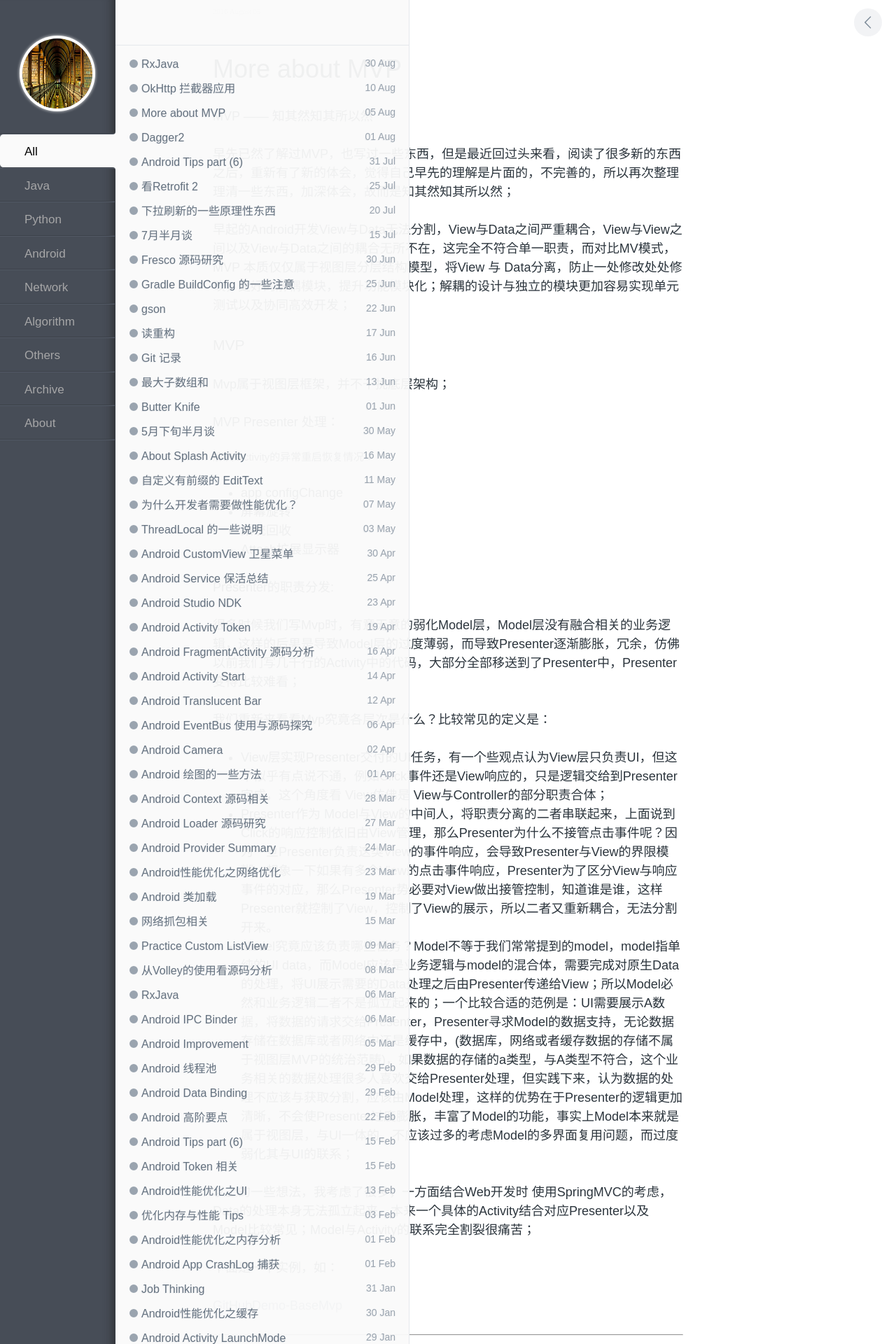
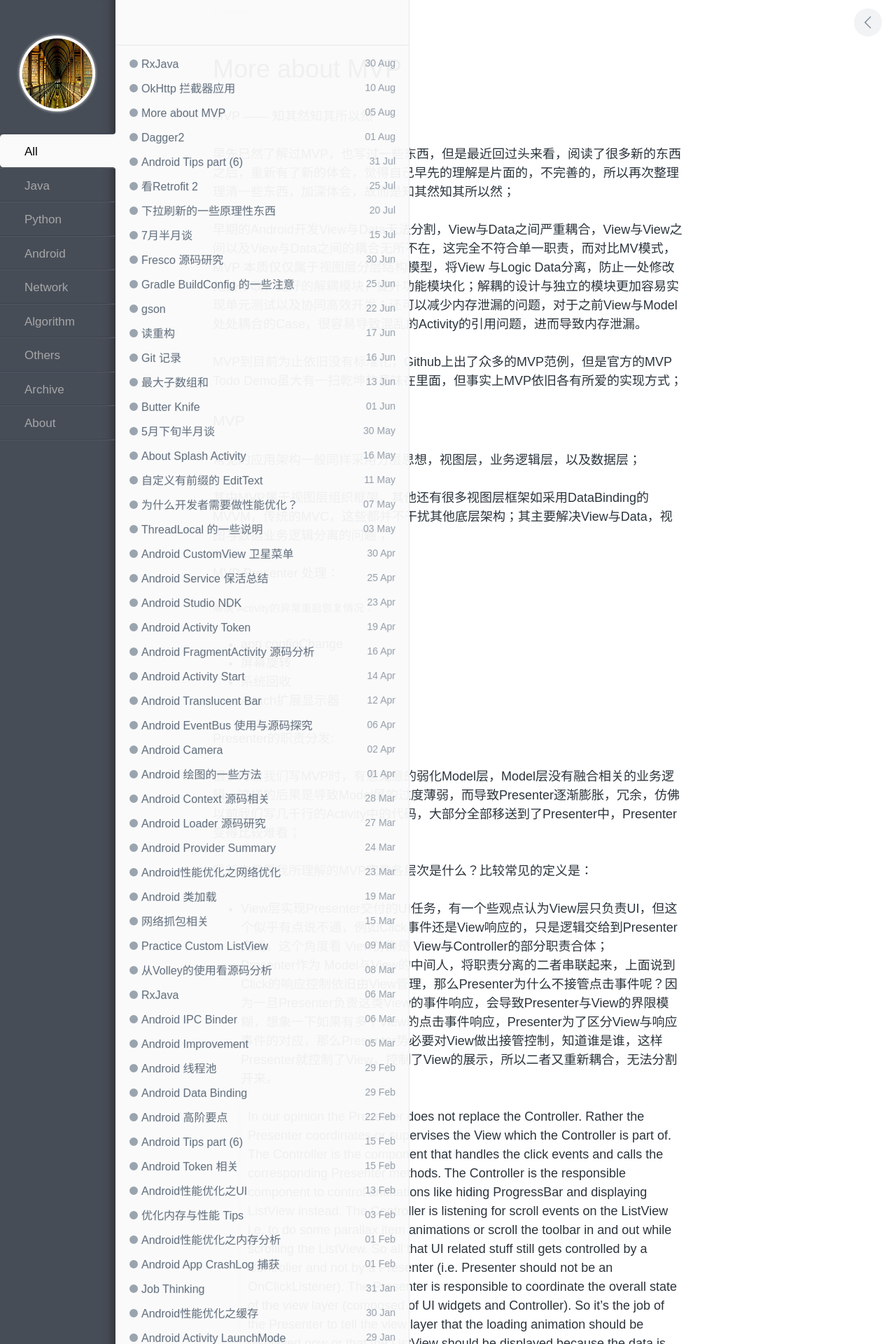
Before and after one commit to enlipan/enlipan.github.io, a Jekyll site: the page built from _posts/2016-08-05-more-about-mvp.md, in a window 1280 px wide. Shown: the top 1920 px of the page at 70% size. Built offline with Jekyll 4.4.1, drawn with Linux system fonts in a browser that asks for light colours; nearby versions of some CDN libraries; comment, search, counter and statistics services are not loaded; some of the changed text lies outside the part shown.

Commit message:
modify page mvp

```diff
--- a/_posts/2016-08-05-more-about-mvp.md
+++ b/_posts/2016-08-05-more-about-mvp.md
@@ -8,12 +8,15 @@
 
 早先已然了解过MVP，也写过一些东西，但是最近回过头来看，阅读了很多新的东西之后，重新有了新的体会，觉得自己早先的理解是片面的，不完善的，所以再次整理理清一些东西，加深体会，故而是知其然知其所以然；
 
-早起的Android开发View与Data无法分割，View与Data之间严重耦合，View与View之间以及View与Data之间的耦合无所不在，这完全不符合单一职责，而对比MV模式，MVP 本质仅仅属于视图层分层结构模型，将View 与 Data分离，防止一处修改处处修改，更好的解耦模块，提升功能模块化；解耦的设计与独立的模块更加容易实现单元测试以及协同高效开发；
+早期的Android开发View与Data无法分割，View与Data之间严重耦合，View与View之间以及View与Data之间的耦合无所不在，这完全不符合单一职责，而对比MV模式，MVP 本质仅仅属于视图层分层结构模型，将View 与Logic Data分离，防止一处修改处处修改，更好的解耦模块，提升功能模块化；解耦的设计与独立的模块更加容易实现单元测试以及协同高效开发；还可以减少内存泄漏的问题，对于之前View与Model处处耦合的Case，很容易导致混乱的Activity的引用问题，进而导致内存泄漏。
+
+MVP到目前为止依旧没有标准化，Github上出了众多的MVP范例，但是官方的MVP Todo Demo虽大有一扫乾坤的意味在里面，但事实上MVP依旧各有所爱的实现方式；
 
 ###  MVP
 
+常见的应用架构一般同样采用分层思想，视图层，业务逻辑层，以及数据层；
 
-Mvp属于视图层框架，并不干扰底层架构；
+其中MVP属于视图层组织框架，其他还有很多视图层框架如采用DataBinding的MVVM，传统的MVC，这些都并不干扰其他底层架构；其主要解决View与Data，视图与数据业务逻辑分离的问题；
 
 
 ####  MVP Presenter 处理：
@@ -29,13 +32,15 @@
 
 #### Presenter的职责分发:
 
-很多时候我们写Mvp时，有意无意的弱化Model层，Model层没有融合相关的业务逻辑，这样的后果是导致Model层的过度薄弱，而导致Presenter逐渐膨胀，冗余，仿佛以前我们写几千行的Activity中的代码，大部分全部移送到了Presenter中，Presenter变得比较难看；
+很多时候我们写MVP时，有意无意的弱化Model层，Model层没有融合相关的业务逻辑，这样的后果是导致Model层的过度薄弱，而导致Presenter逐渐膨胀，冗余，仿佛以前我们写几千行的Activity中的代码，大部分全部移送到了Presenter中，Presenter变得比较难看；
 
-我们重新来看看Mvp究竟各层次是什么？比较常见的定义是：
+重新来看看我所理解的MVP究竟各层次是什么？比较常见的定义是：
 
 * View层实现Presenter交付的UI任务，有一个些观点认为View层只负责UI，但这个似乎有点说不通，例如Click事件还是View响应的，只是逻辑交给到Presenter完成，这个角度看 View仿佛是 View与Controller的部分职责合体；
 
 * Presenter作为 Model与View的中间人，将职责分离的二者串联起来，上面说到Click的响应控制依旧由View管理，那么Presenter为什么不接管点击事件呢？因为一旦Presenter负责这类View的事件响应，会导致Presenter与View的界限模糊，想象一下如果有多个View的点击事件响应，Presenter为了区分View与响应事件的对应，那么Presenter势必要对View做出接管控制，知道谁是谁，这样Presenter就控制了View，控制了View的展示，所以二者又重新耦合，无法分割开来。
+
+>  In our opinion the Presenter does not replace the Controller. Rather the Presenter coordinates or supervises the View which the Controller is part of. The Controller is the component that handles the click events and calls the corresponding Presenter methods. The Controller is the responsible component to control animations like hiding ProgressBar and displaying ListView instead. The Controller is listening for scroll events on the ListView i.e. to do some parallax item animations or scroll the toolbar in and out while scrolling the ListView. So all that UI related stuff still gets controlled by a Controller and not by a Presenter (i.e. Presenter should not be an OnClickListener). The Presenter is responsible to coordinate the overall state of the view layer (composed of UI widgets and Controller). So it’s the job of the Presenter to tell the view layer that the loading animation should be displayed now or that the ListView should be displayed because the data is ready to be displayed.
 
 * Model究竟应该负责哪些任务？Model不等于我们常常提到的model，model指单纯的UI data，而Model应该是业务逻辑与model的混合体，需要完成对原生Data的处理，将UI展示需要的Data处理之后由Presenter传递给View；所以Model必然和业务逻辑二者不是孤立起来的；一个比较合适的范例是：UI需要展示A数据，将数据的请求交给Presenter，Presenter寻求Model的数据支持，无论数据存储在数据库或者网络中还是缓存中，(数据库，网络或者缓存数据的存储不属于视图层MVP的统治范畴)，如果数据的存储的a类型，与A类型不符合，这个业务相关的数据处理很多人喜欢交给Presenter处理，但实践下来，认为数据的处理不应该与获取分割，应该由Model处理，这样的优势在于Presenter的逻辑更加清晰，不会使Presenter过度膨胀，丰富了Model的功能，事实上Model本来就是属于视图层，与UI一体的，不应该过多的考虑Model的多界面复用问题，而过度弱化其与UI的联系；
 
```
Also changed, not shown: other parts of _posts/2016-08-05-more-about-mvp.md (+3 -1 lines).
